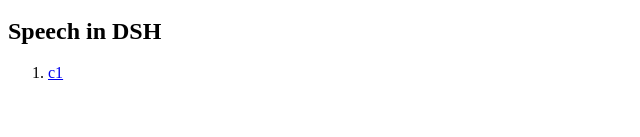
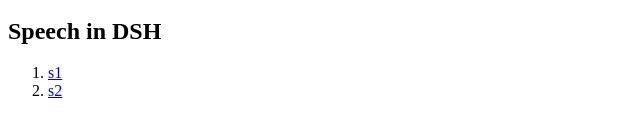
Before and after one commit to windscript7/windscript7.github.io, a plain HTML site: page index.html in a window 1280 px wide. Shown: the part 241-378 px from the top of the page, 0-640 px from the left. Drawn offline with Linux system fonts and the light colour scheme.

Commit message:
modi index

```diff
--- a/index.html
+++ b/index.html
@@ -17,7 +17,8 @@
     </ol>
     <h2>Speech in DSH</h1>
     <ol>
-        <li><a href="s1.html">c1</a></li>
+        <li><a href="s1.html">s1</a></li>
+        <li><a href="s2.html">s2</a></li>
     </ol>
 </body>
 </html>
```
